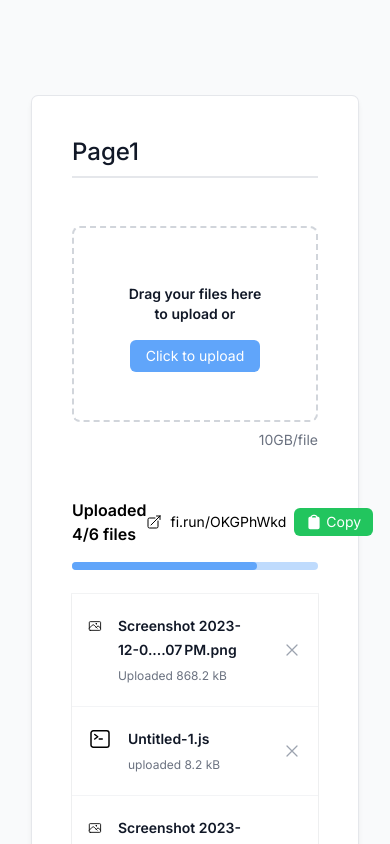
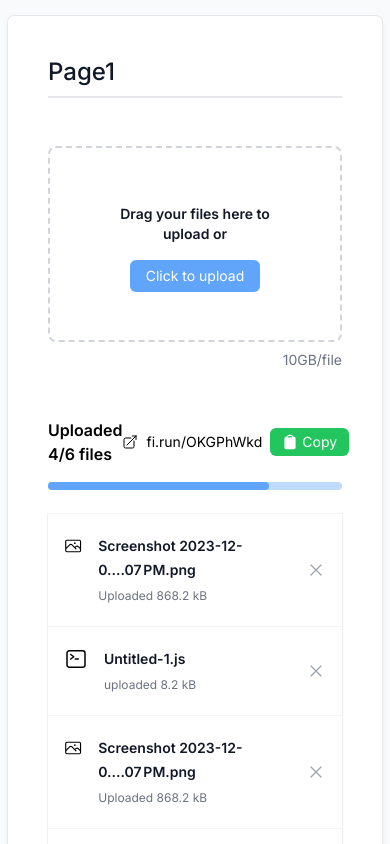
Before and after one commit to paulchinnam/fileinbox-redesign, a Next.js app: page /page1 in a window 390 px wide. Shown: the top 844 px of the page. Built offline with nearby package versions, Linux system fonts and the light colour scheme.

Commit message:
jfldasfs

```diff
--- a/src/app/page1/page.js
+++ b/src/app/page1/page.js
@@ -90,8 +90,8 @@ function getIconForFile(fileName) {
 export default function Page() {
   return (
     <>
-      <div className="bg-gray-50 pt-24 pb-24">
-        <main className="bg-white shadow-md ring-1 ring-gray-200 p-10 rounded-md xl:mx-96 lg:mx-72 sm:mx-24 mx-8">
+      <div className="bg-gray-50 xl:py-24 py-4">
+        <main className="bg-white shadow-md ring-1 ring-gray-200 p-10 rounded-md xl:mx-96 lg:mx-72 sm:mx-24 mx-2">
           <h1 className="text-2xl font-medium text-gray-900 pb-2">Page1</h1>
           <div className="w-full h-0.5 bg-gray-200 mb-12"></div>
           <div className="relative block w-full rounded-lg border-2 border-dashed border-gray-300 p-12 text-center hover:border-blue-400 hover:bg-gray-50 focus:outline-none focus:ring-2 focus:ring-indigo-500 focus:ring-offset-2">
```
